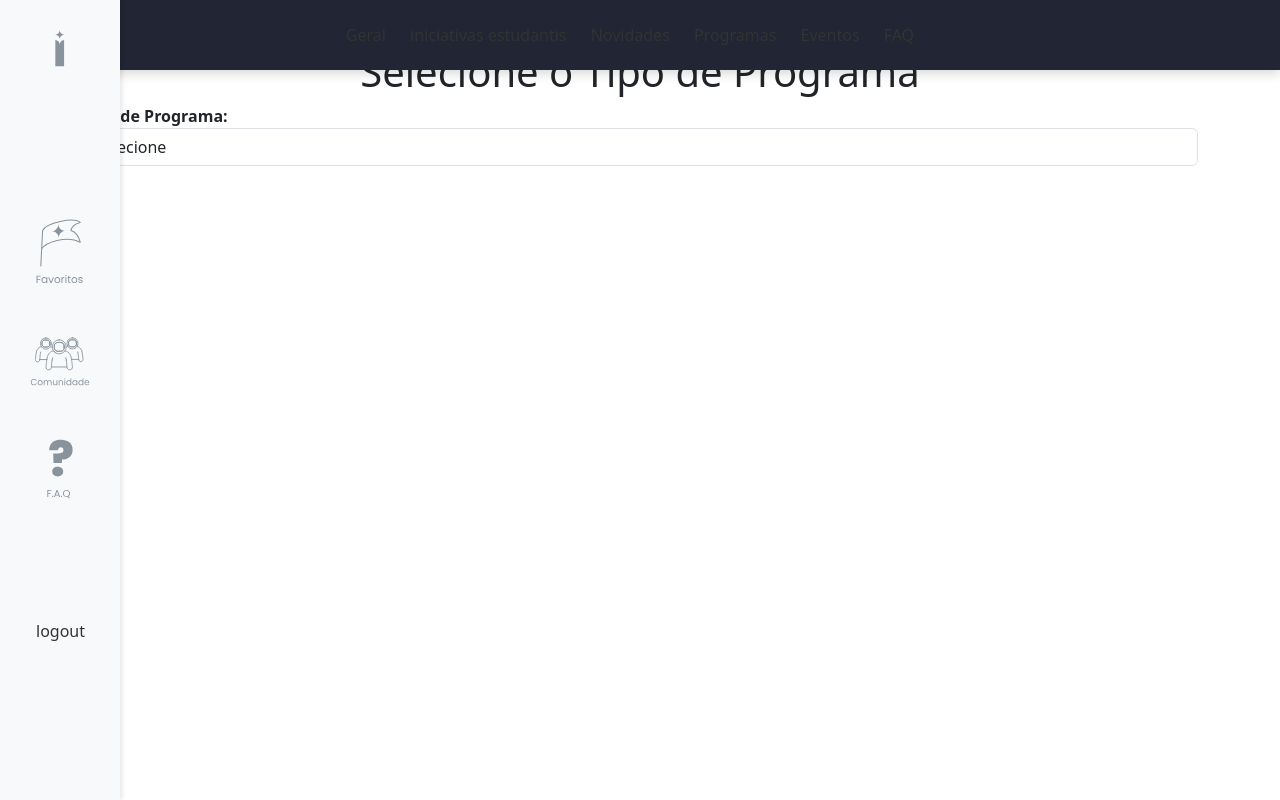
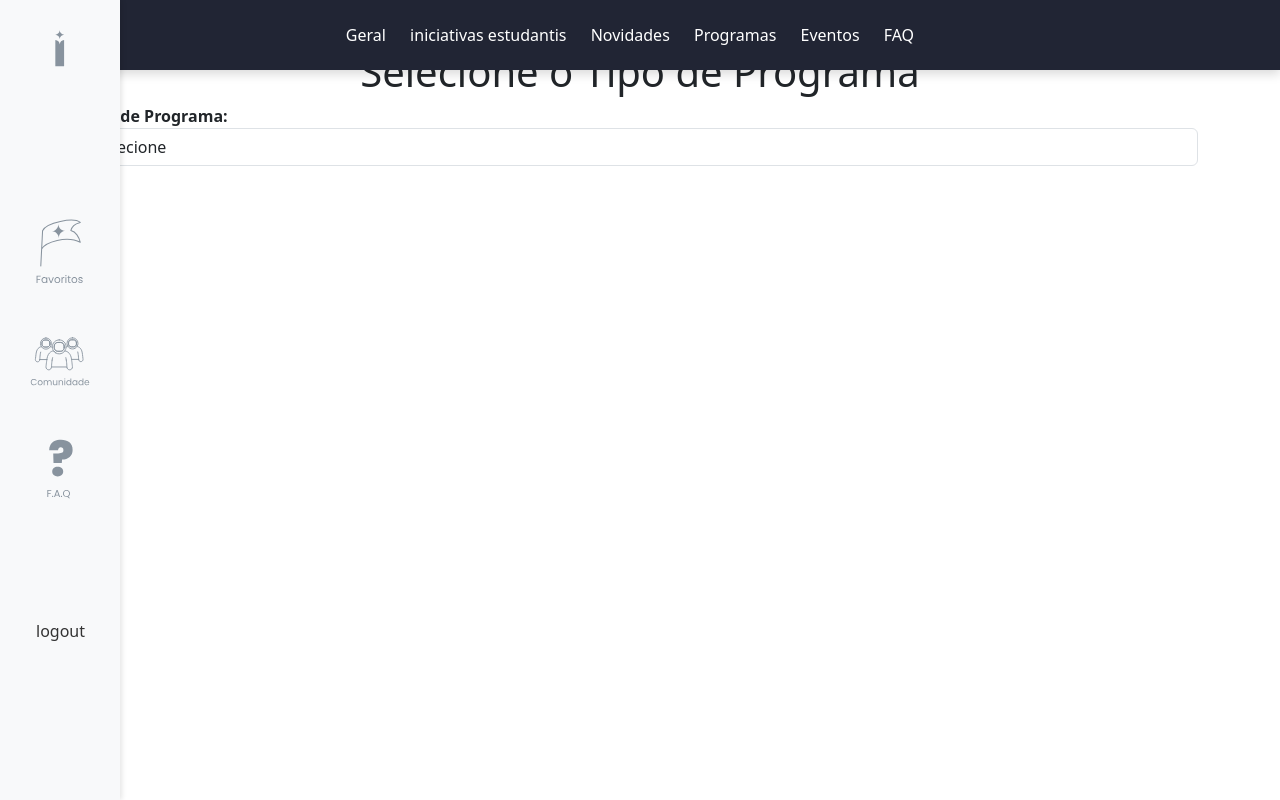
Before and after one commit to majupeixoto/polaris, a Django app: page /selecionar_programa/ in a window 1280 px wide. Run offline with Django 5.2, Linux system fonts and the light colour scheme; parts of the project's set-up code (start-up, migrations or seed data) failed here and were passed over.

Commit message:
ajustes no css

```diff
--- a/Projeto/static/global/css/navbar.css
+++ b/Projeto/static/global/css/navbar.css
@@ -27,11 +27,11 @@ content {
 .navbar-top .menu a {
     margin-right: 20px;
     text-decoration: none;
-    color: #333;
+    color: #FFF;
 }
 
 .navbar-top .menu a:hover {
-    color: #007bff;
+    color: #9C9C9C;
 }
 
 .navbar-top .profile {
```
